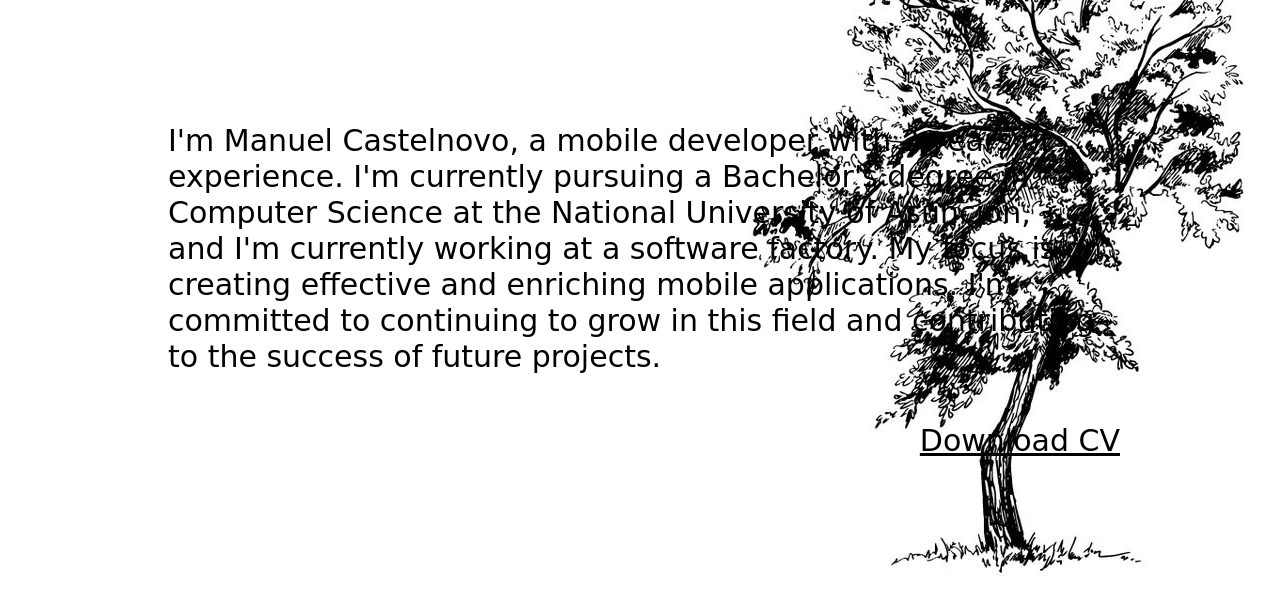
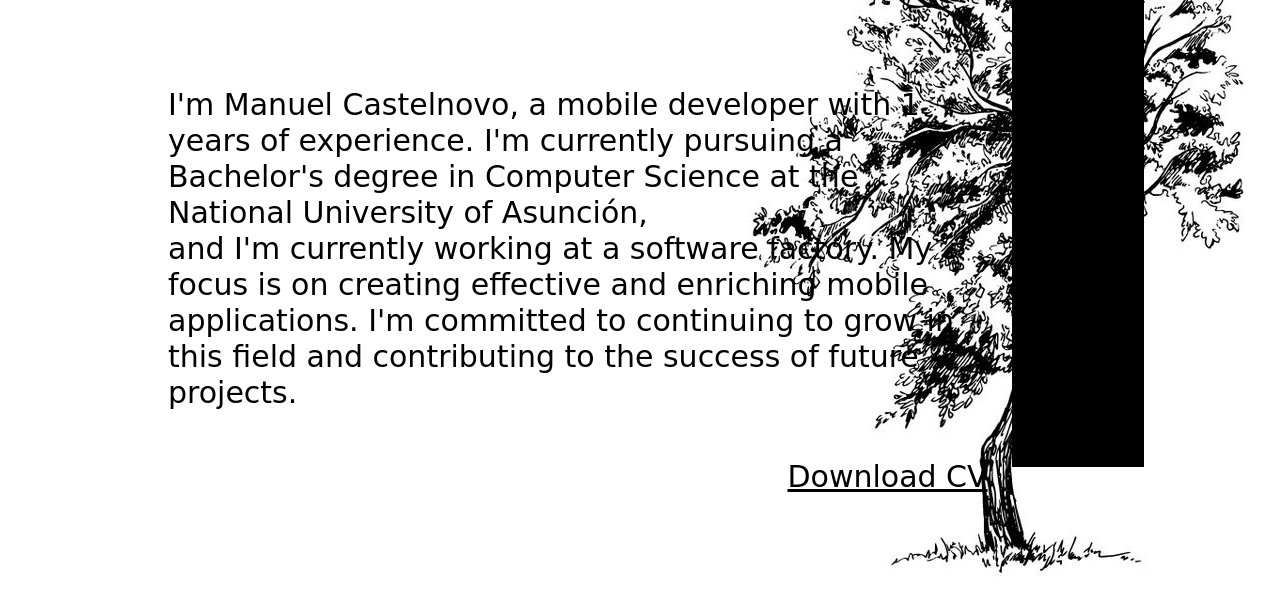
Before and after one commit to manucastelnovo/portafolio, a plain HTML site: page index.html in a window 1280 px wide. Shown: the part 1799-2400 px from the top of the page. Drawn offline with nearby package versions, Linux system fonts and the light colour scheme; a web font is replaced by a local one.

Commit message:
change experience

```diff
--- a/index.html
+++ b/index.html
@@ -151,13 +151,19 @@
 
 
 
-      <div class="w-[1000px] self-start mx-32">
-        <p class="text-3xl font-great z-3 flex flex-col mt-24 p-6 rounded-lg ">I'm Manuel Castelnovo, a mobile developer with 2 years of experience.  I'm currently pursuing a Bachelor's degree in Computer Science at the National University of Asunción, <br> and I'm currently working at a software factory. My focus is on creating effective and enriching mobile applications. I'm committed to continuing to grow in this field and contributing to the success of future projects.
+      <div class="w-[1000px] self-start mx-32 flex justify-between">
+        <div>
+          <p class="text-3xl font-great z-3 flex flex-col mt-24 p-6 rounded-lg ">I'm Manuel Castelnovo, a mobile developer with 1 years of experience.  I'm currently pursuing a Bachelor's degree in Computer Science at the National University of Asunción, <br> and I'm currently working at a software factory. My focus is on creating effective and enriching mobile applications. I'm committed to continuing to grow in this field and contributing to the success of future projects.
 
 
-          <a href="/assets/doc/manuel_castelnovo_CV-1.pdf" download
-                    class="text-3xl underline font-fredericka text-end mt-12">Download CV</a>
-        </p>
+            <a href="/assets/doc/manuel_castelnovo_CV-1.pdf" download
+                      class="text-3xl underline font-fredericka text-end mt-12">Download CV</a>
+          </p>
+
+        </div>
+        <div class="w-[500px] h-[500px] bg-black">
+
+        </div>
       </div>
 
 
```
